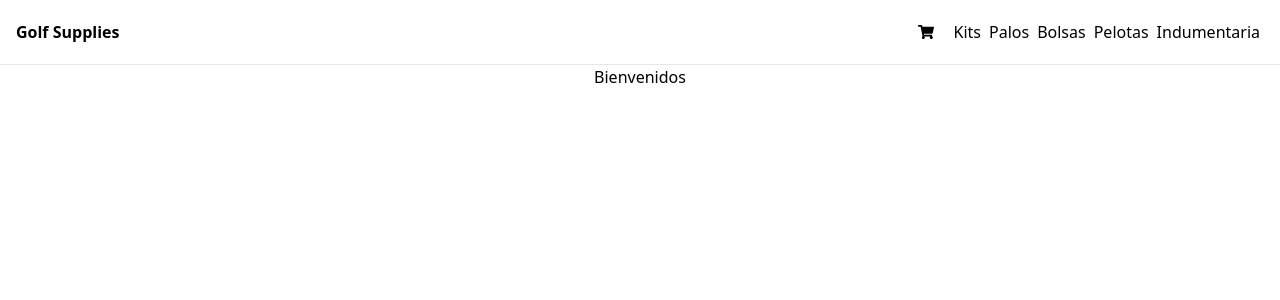
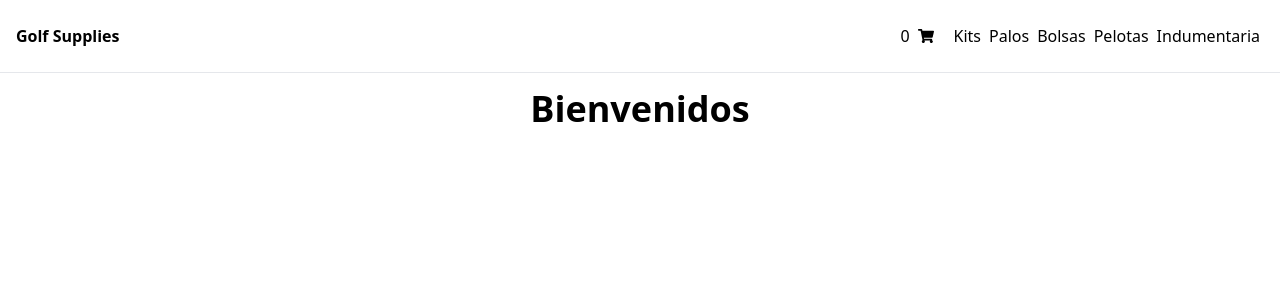
Before and after one commit to zetazetazone/ReactCoder, a React (Create React App) app: page / in a window 1280 px wide. Shown: the top 300 px of the page. Built offline with nearby package versions, Linux system fonts and the light colour scheme.

Commit message:
agrego numero del carrito y componente de CartWidget

```diff
--- /dev/null
+++ b/src/componentes/CartWidget/CartWidget.js
@@ -0,0 +1,13 @@
+import { FaShoppingCart } from 'react-icons/fa'
+
+const CartWidget = () => {
+    return(
+        <div className='cartWidget flex ml-auto pr-4 '>
+            <div className='p-2'>{0}</div>
+            <button><FaShoppingCart/></button>
+        </div>
+
+    )
+}
+
+export default CartWidget
--- a/src/componentes/ItemListContainer/ItemListContainer.js
+++ b/src/componentes/ItemListContainer/ItemListContainer.js
@@ -1,6 +1,6 @@
 const ItemListContainer = ({greeting}) => {
     return (
-        <h1>{greeting}</h1>
+        <h1 className="font-bold p-4 text-4xl">{greeting}</h1>
     )
 }
 
--- a/src/componentes/NavBar/NavBar.js
+++ b/src/componentes/NavBar/NavBar.js
@@ -1,4 +1,4 @@
-import { FaShoppingCart } from 'react-icons/fa'
+import CartWidget from "../CartWidget/CartWidget"
 
 const articulos = [
     'Kits',
@@ -12,9 +12,7 @@ const NavBar = () => {
     return (
         <nav className="flex justify-between p-4 border-b items-center">
             <h1 className="font-bold">Golf Supplies</h1>
-            <div className='cartWidget flex ml-auto pr-4 '>
-                <button><FaShoppingCart/></button>
-            </div>
+            <CartWidget/>
             <ul className="flex">
 
                 {articulos.map(value => (
```
